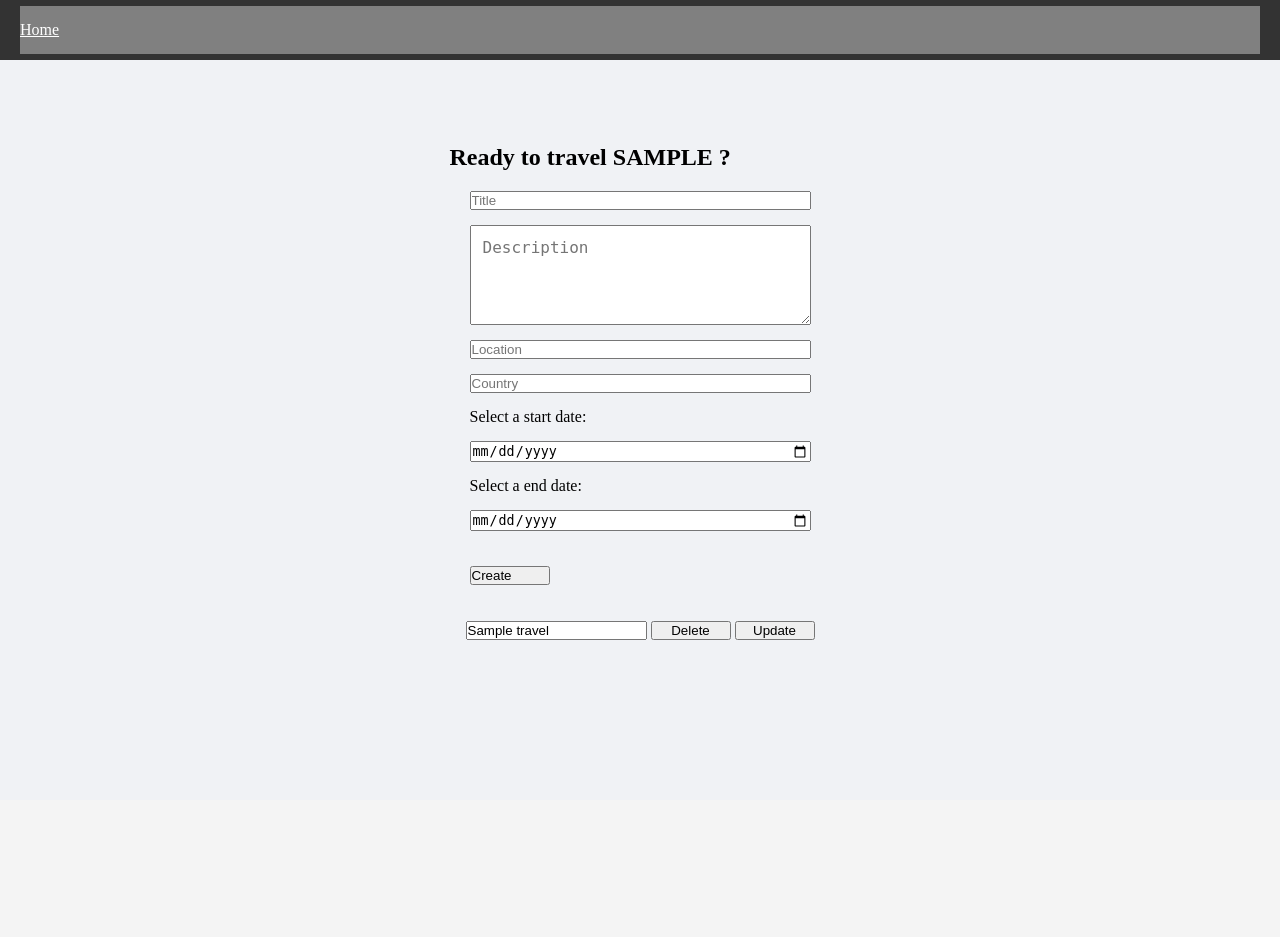
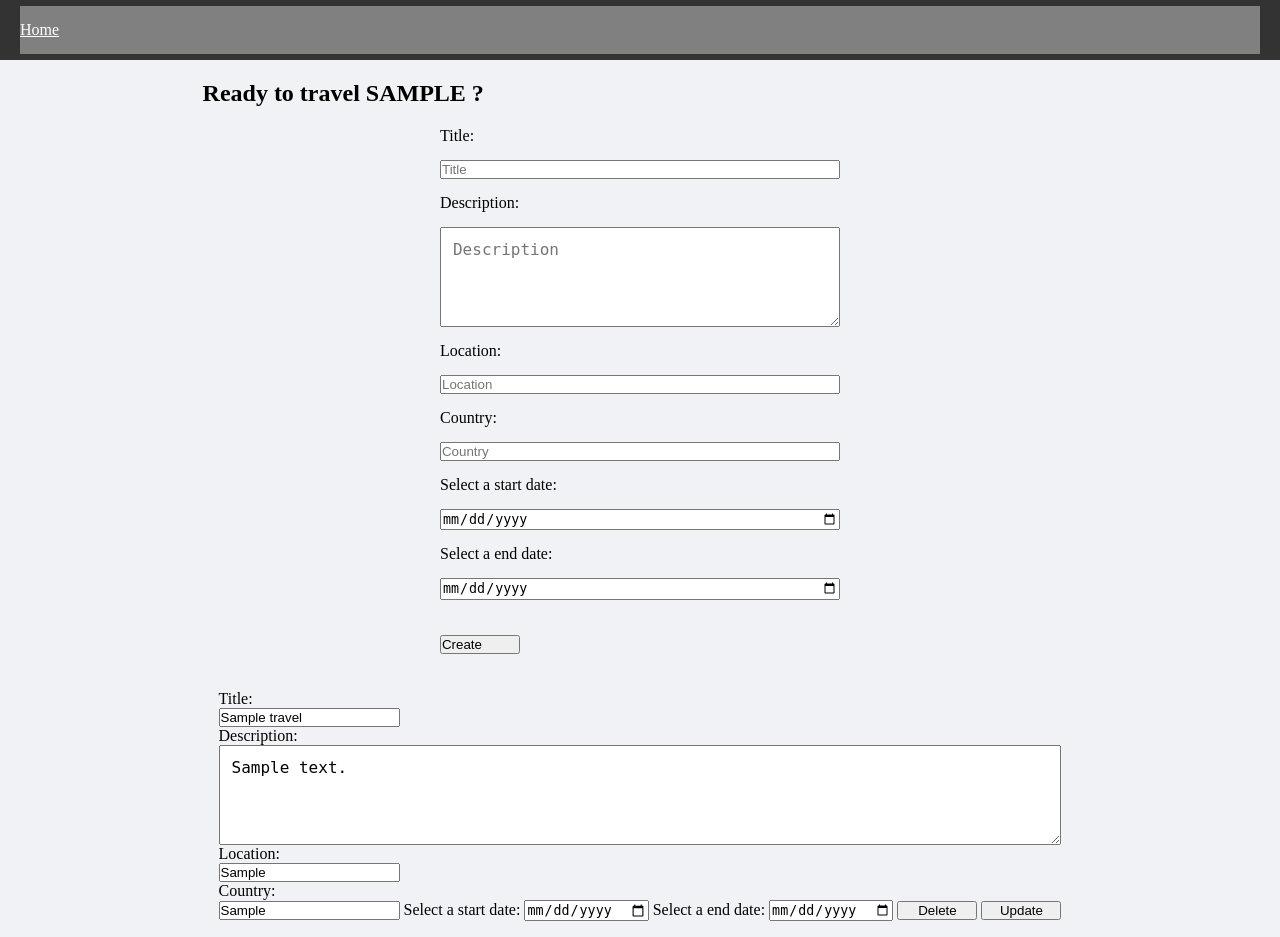
Before and after one commit to step5790/travel_destination_project, a Flask app: template templates/page_create_destination.html in a window 1280 px wide. Before the commit the page ends 640 px from the top, so only its background shows below. Run offline with Flask 3, Linux system fonts and the light colour scheme; the template is opened without the code that fills it: most values are stand-ins (such as "Sample title", 1, 10 or a date in 2020).

Commit message:
added description to update

```diff
--- a/app.py
+++ b/app.py
@@ -263,14 +263,20 @@ def update_travel(travel_id):
         # Get the JSON data from the fetch body
         data = request.get_json()
         new_title = data.get("travel_title")
+        new_description = data.get("travel_description")
 
         if not new_title:
             return {"info": "Title is required"}, 400
 
         db, cursor = x.db()
         # SQL Update
-        q = "UPDATE travel SET travel_title = %s WHERE travel_id = %s"
-        cursor.execute(q, (new_title, travel_id))
+        q = """
+            UPDATE travel
+            SET travel_title = %s,
+                travel_description = %s
+            WHERE travel_id = %s
+        """
+        cursor.execute(q, (new_title, new_description, travel_id,))
 
         # Don't forget to commit!
         db.commit()
--- a/static/app.css
+++ b/static/app.css
@@ -10,6 +10,7 @@ body{
     align-items: center;
     min-height: 100vh;
     background-color: #f0f2f5;
+    padding-top: 80px;
 }
 
 #tooltip{
--- a/static/app.js
+++ b/static/app.js
@@ -34,30 +34,38 @@ async function deleteTravel(travelId) {
     }
 }
 
-async function updateTravel(travel_id) {
-    // 1. Find the button that was clicked
-    const btn = event.target;
-    // 2. Find the input field named 'travel_title' inside the same form
-    const input = btn.closest('form').querySelector('input[name="travel_title"]');
-    const newTitle = input.value;
+// 1. Add 'ev' (or 'event') to the parameters
+async function updateTravel(ev, travel_id) {
+    // 2. Use ev.target instead of just 'event.target'
+    const btn = ev.target;
+    const form = btn.closest('form');
+
+    // Now 'form' will be correctly defined
+    const titleInput = form.querySelector('input[name="travel_title"]');
+    const descInput = form.querySelector('textarea[name="travel_description"]');
+
+    const newTitle = titleInput.value;
+    const newDescription = descInput.value;
 
     try {
         const response = await fetch(`/travels/${travel_id}`, {
             method: "PUT",
             headers: { "Content-Type": "application/json" },
-            body: JSON.stringify({ "travel_title": newTitle })
+            body: JSON.stringify({
+                "travel_title": newTitle,
+                "travel_description": newDescription
+            })
         });
 
         if (response.ok) {
-            const data = await response.json();
-            console.log("Success:", data);
-            // Visual feedback: briefly highlight the input green
-            input.style.backgroundColor = "#d4edda";
-            setTimeout(() => input.style.backgroundColor = "white", 1000);
-        } else {
-            alert("Update failed on server.");
+            console.log("Updated!");
+            // Success feedback
+            [titleInput, descInput].forEach(el => {
+                el.style.backgroundColor = "#d4edda";
+                setTimeout(() => el.style.backgroundColor = "white", 1000);
+            });
         }
-    } catch (ex) {
-        console.error("External error:", ex);
+    } catch (err) {
+        console.error("Update failed:", err);
     }
 }
--- a/templates/___destination.html
+++ b/templates/___destination.html
@@ -1,12 +1,25 @@
 <div id="travel-{{ travel.travel_id }}" class="travel">
     <form>
+        <p>Title:</p>
         <input name="travel_title" type="text" value="{{ travel.travel_title }}">
+        <p>Description:</p>
+        <textarea name="travel_description" class="travel-input" type="text">{{ travel.travel_description }}</textarea>
+        <p>Location:</p>
+        <input name="travel_location" type="text" value="{{ travel.travel_location }}">
+        <p>Country:</p>
+        <input name="travel_country" type="text" value="{{ travel.travel_country }}">
+
+        <label for="start_date">Select a start date:</label>
+        <input type="date" id="travel_from_date" name="travel_from_date" value="{{ travel.travel_from_date }}">
+
+        <label for="end_date">Select a end date:</label>
+        <input type="date" id="travel_to_date" name="travel_to_date" value="{{ travel.travel_to_date }}">
 
         <button type="button" onclick="deleteTravel('{{ travel.travel_id }}')">
             Delete
         </button>
 
-        <button type="button" onclick="updateTravel('{{ travel.travel_id }}')">
+        <button type="button" onclick="updateTravel(event,'{{ travel.travel_id }}')">
             Update
         </button>
         </form>
--- a/templates/page_create_destination.html
+++ b/templates/page_create_destination.html
@@ -8,9 +8,13 @@
 
     <form action="/create_destination_login" method="post">
 
-    <input name="travel_title" type="text" placeholder="Title" >
+    <p>Title:</p>
+    <input name="travel_title" type="text" placeholder="Title" ></input>
+    <p>Description:</p>
     <textarea name="travel_description" placeholder="Description" class="travel-input"></textarea>
+    <p>Location:</p>
     <input name="travel_location" type="text" placeholder="Location" >
+    <p>Country:</p>
     <input name="travel_country" type="text" placeholder="Country" >
 
     <label for="start_date">Select a start date:</label>
```
